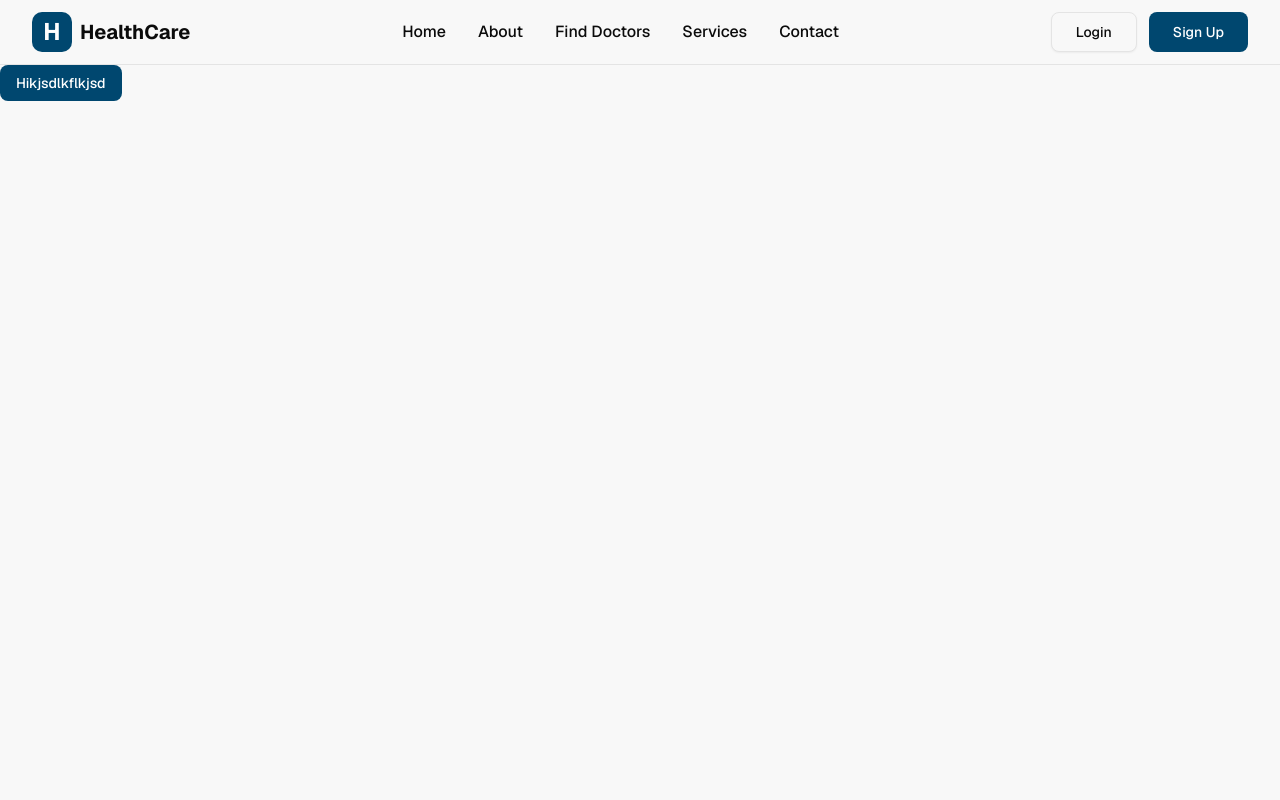
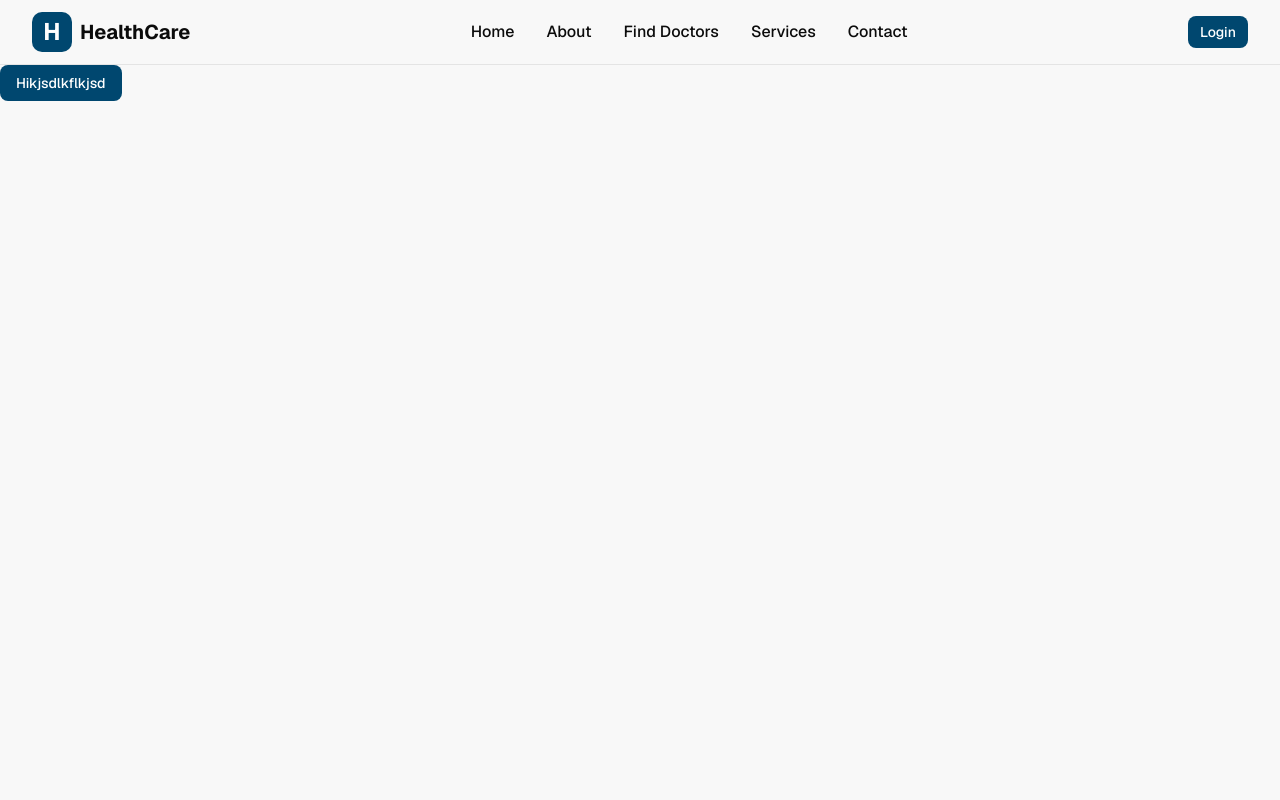
Before and after one commit to codewithsaidul/health-care-frontend, a Next.js app: page / in a window 1280 px wide. Shown: the top 800 px of the page. Built offline with nearby package versions, Linux system fonts and the light colour scheme.

Commit message:
navbar updated

```diff
--- a/src/components/shared/Navbar.tsx
+++ b/src/components/shared/Navbar.tsx
@@ -47,17 +47,17 @@ export function Navbar() {
           </div>
 
           {/* Desktop Auth Buttons */}
-          <div className="hidden md:flex items-center gap-3">
+          {/* <div className="hidden md:flex items-center gap-3">
             <Button variant="outline" size="lg">
               <Link href="/login">Login</Link>
             </Button>
             <Button size="lg">
               <Link href="/register">Sign Up</Link>
             </Button>
-          </div>
+          </div> */}
 
-          {/* Mobile Menu Button */}
-          <div className="md:hidden flex items-center gap-3">
+          {/* Auth && Mobile Menu Button */}
+          <div className="flex items-center gap-3">
             <Button
               variant="default"
               size="sm"
@@ -66,8 +66,7 @@ export function Navbar() {
               <Link href="/login">Login</Link>
             </Button>
             <span
-            // size="default"
-              className="flex-1 bg-transparent font-bold text-primary rounded-lg transition-colors"
+              className="md:hidden flex-1 bg-transparent font-bold text-primary rounded-lg transition-colors"
               onClick={() => setIsOpen(!isOpen)}
               aria-label="Toggle menu"
             >
```
